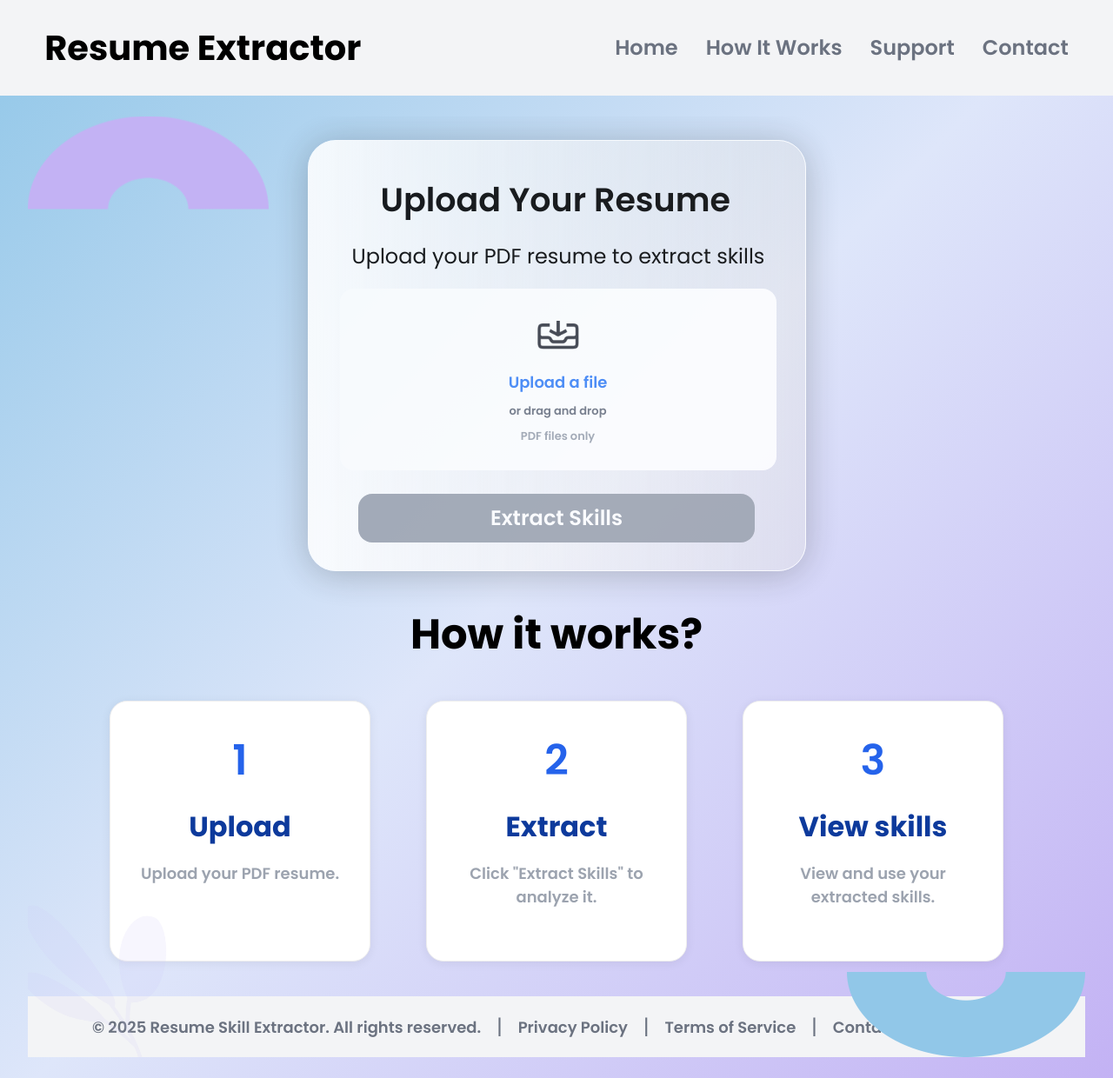
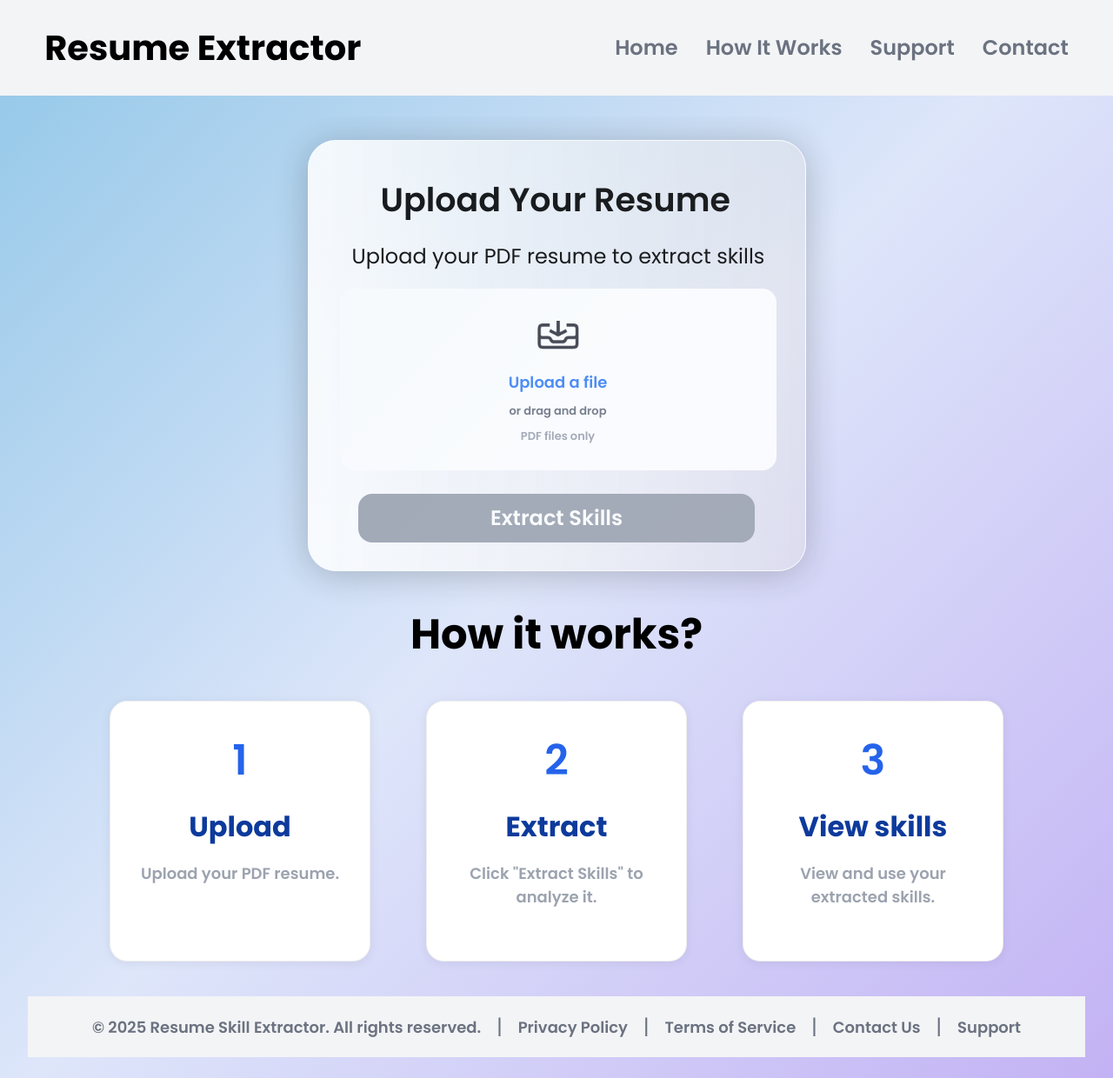
Before and after one commit to Fury044/Resume-Extractor-Final, a React (Vite) app in the folder frontend/: page / in a window 1280 px wide. Shown: the whole page at 87% size. Built offline with nearby package versions, Linux system fonts and the light colour scheme; no server answers.

Commit message:
Update Upload.jsx

```diff
--- a/frontend/src/pages/Upload.jsx
+++ b/frontend/src/pages/Upload.jsx
@@ -1,9 +1,6 @@
 import { useState } from 'react';
 import { useNavigate } from 'react-router-dom';
 import downico from '../img/downico.png';
-import vector1 from '../img/Vector.png';
-import vector2 from '../img/Vector2.png';
-import vector3 from '../img/Vector3.png';
 
 export default function Upload() {
   const [isDragging, setIsDragging] = useState(false);
@@ -75,47 +72,6 @@ export default function Upload() {
 
   return (
     <div style={{position: 'relative', width: '100%', minHeight: '100vh', overflow: 'hidden'}}>
-      {/* Vector backgrounds */}
-      <img
-        src={vector1}
-        alt="Background vector 1"
-        style={{
-          position: 'absolute',
-          width: '276.93px',
-          height: '106.5px',
-          top: 0,
-          left: 0,
-          transform: 'rotate(180deg)',
-          zIndex: 0
-        }}
-      />
-      <img
-        src={vector2}
-        alt="Background vector 2"
-        style={{
-          position: 'absolute',
-          width: '274px',
-          height: '98px',
-          bottom: 0,
-          right: 0,
-          transform: 'rotate(180deg)',
-          zIndex: 1
-        }}
-      />
-      <img
-        src={vector3}
-        alt="Background vector 3"
-        style={{
-          position: 'absolute',
-          width: '161.3px',
-          height: '209px',
-          bottom: 0,
-          left: 0,
-          transform: 'rotate(-61.69deg)',
-          opacity: 0.4,
-          zIndex: 2
-        }}
-      />
       {/* Main content */}
       <div style={{width: '100%', height: '100%', position: 'relative', display: 'flex', justifyContent: 'center', alignItems: 'center', minHeight: 'calc(100vh - 250px)', marginTop: '0px'}}>
         <div style={{width: 573, height: 496, left: 0, top: 0, position: 'relative', opacity: 0.87, background: 'linear-gradient(90deg, white 0%, rgba(228, 225, 225, 0.45) 100%)', boxShadow: '0px 4px 40px rgba(0, 0, 0, 0.25)', borderRadius: 32, border: '1.6px white solid', display: 'flex', flexDirection: 'column', justifyContent: 'flex-start', alignItems: 'center', padding: '0 0 32px 0'}}>
```
